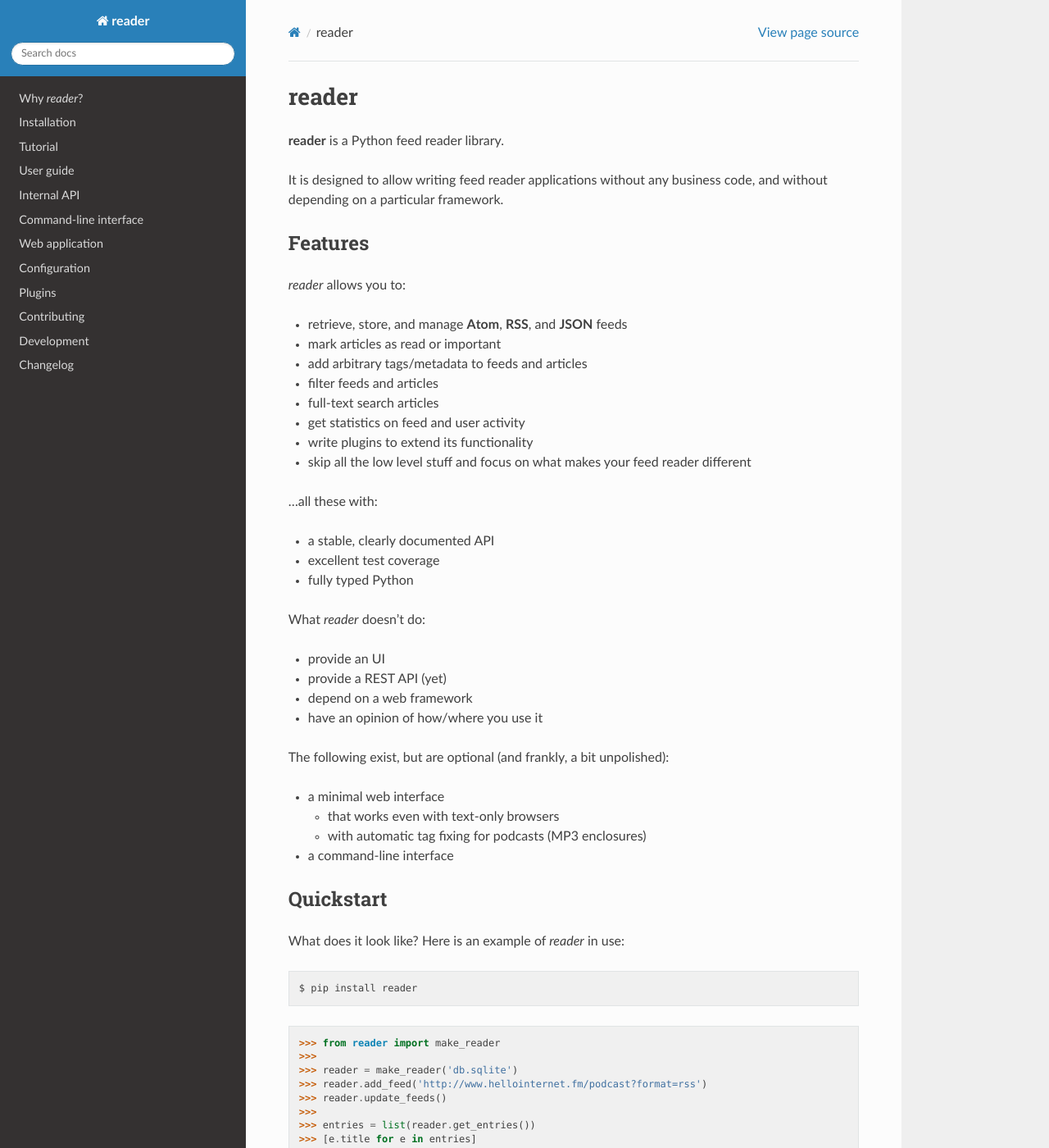
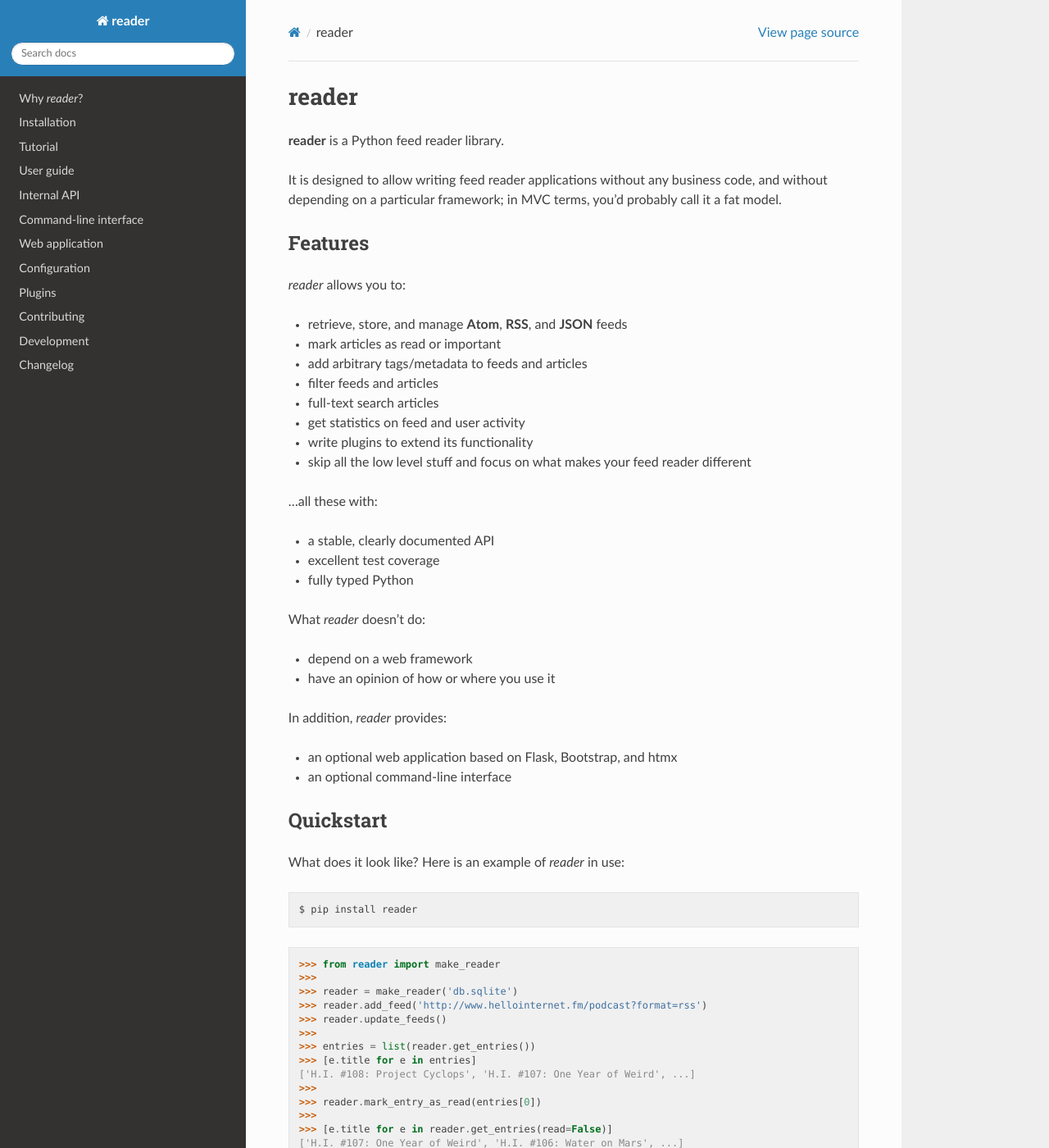
Before and after one commit to Alcides1123/reader, a Sphinx documentation site: the page built from docs/index.rst, in a window 1280 px wide and 1400 px high. Shown: the whole window at 82% size. Built offline with Sphinx 7.4.7 and the Read the Docs theme 3.1.0, drawn with Linux system fonts in a browser that asks for light colours; pages that are not in the unit, such as notebooks, are missing from menus.

Commit message:
readme: talk nicely about the web app.

```diff
--- a/README.rst
+++ b/README.rst
@@ -4,7 +4,9 @@
 
 It is designed to allow writing feed reader applications
 without any business code,
-and without depending on a particular framework.
+and without depending on a particular framework;
+in MVC terms,
+you'd probably call it a fat model.
 
 .. end-intro
 
@@ -58,19 +60,13 @@ and without depending on a particular framework.
 
 What *reader* doesn't do:
 
-* provide an UI
-* provide a REST API (yet)
 * depend on a web framework
-* have an opinion of how/where you use it
+* have an opinion of how or where you use it
 
-The following exist, but are optional (and frankly, a bit unpolished):
+In addition, *reader* provides:
 
-* a minimal web interface
-
-  * that works even with text-only browsers
-  * with automatic tag fixing for podcasts (MP3 enclosures)
-
-* a command-line interface
+* an optional web application based on Flask, Bootstrap, and htmx
+* an optional command-line interface
 
 .. end-features
 
--- a/docs/guide.rst
+++ b/docs/guide.rst
@@ -21,7 +21,7 @@ The Reader object
 Most *reader* functionality is available through a :class:`Reader` instance,
 which persists feed and entry state
 and provides operations on them;
-in :abbr:`MVC (model–view–controller)` parlance,
+in :abbr:`MVC (model–view–controller)` terms,
 you would probably call it a fat model.
 
 
```
